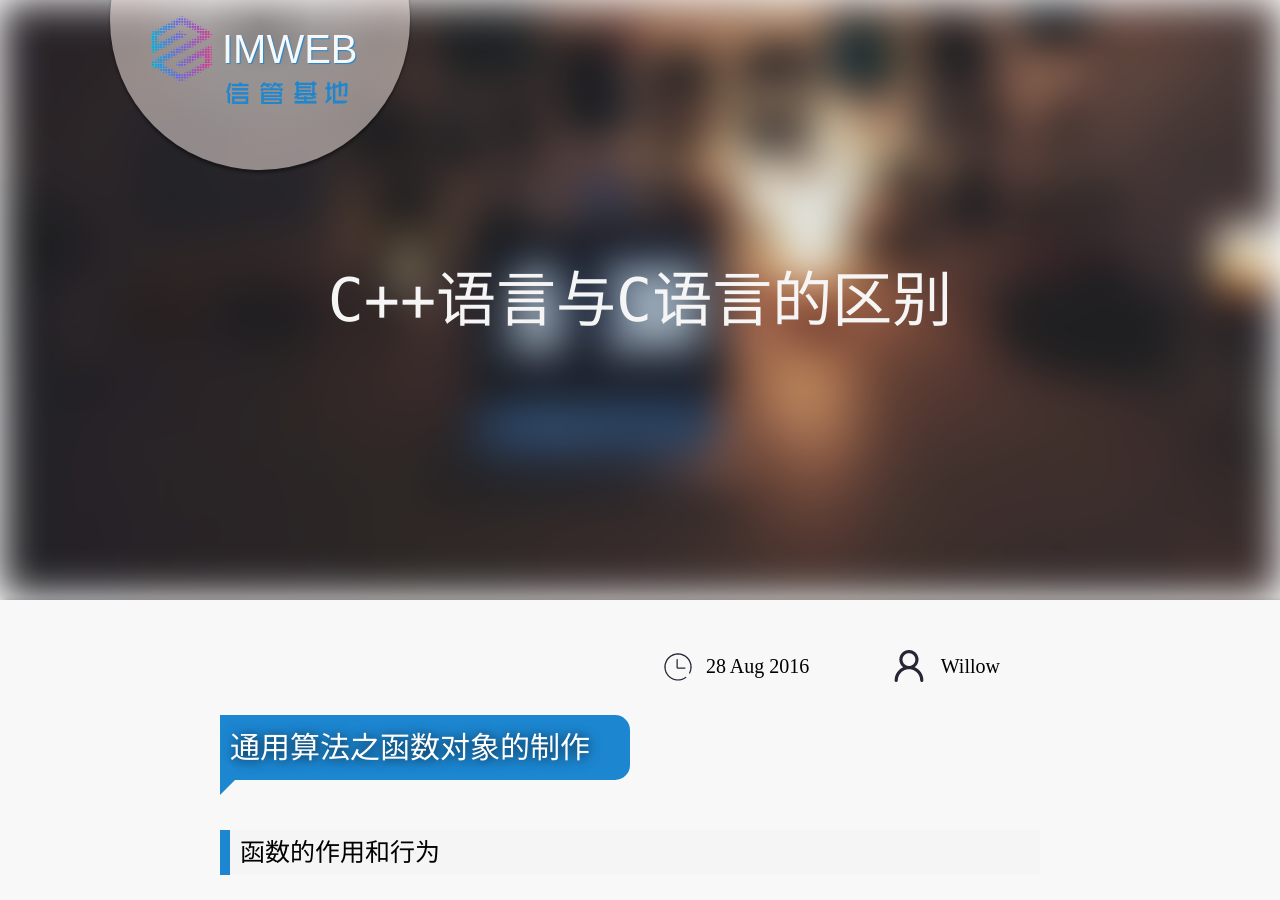
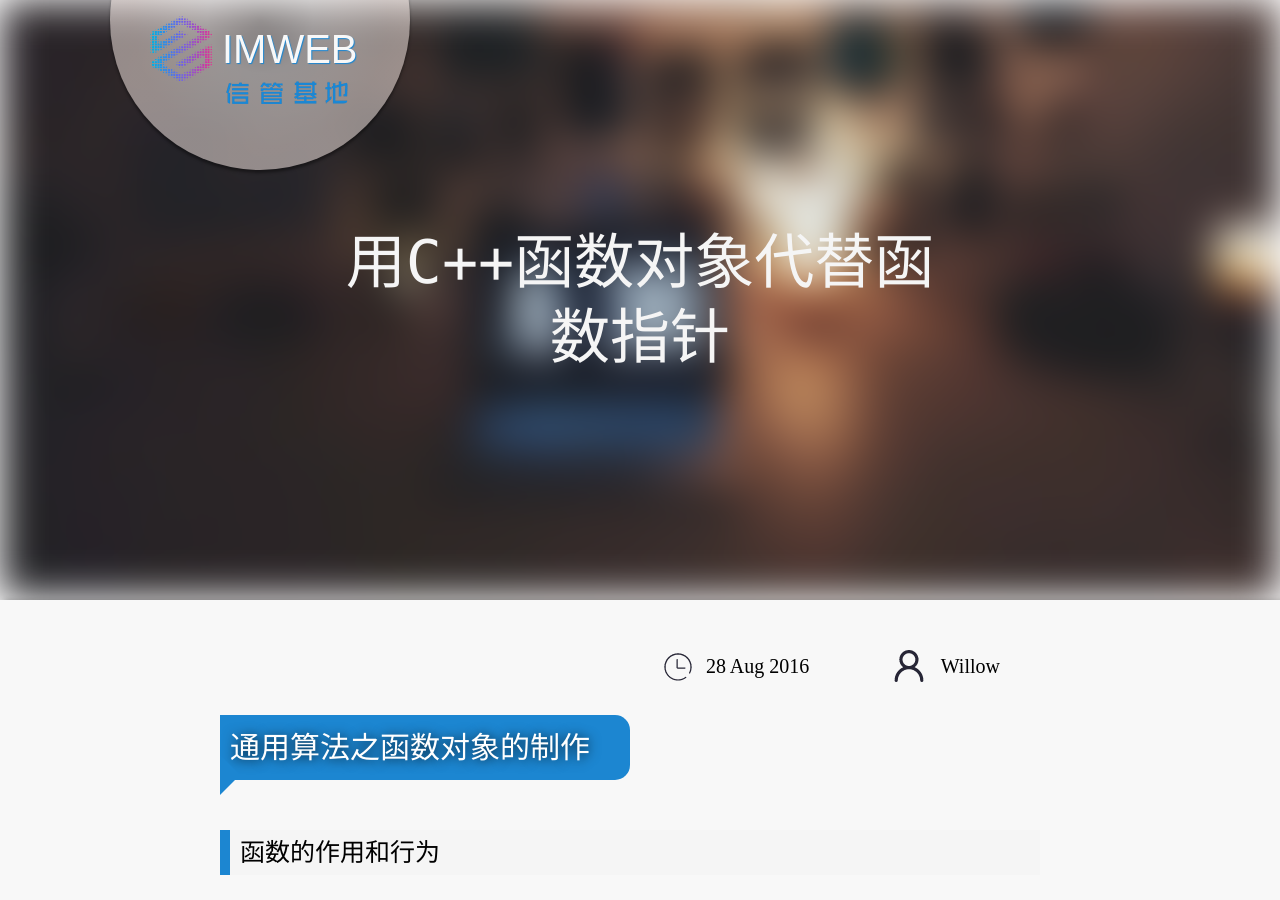
Before and after one commit to xgcyjd2014/xgcyjd2014.github.io, a Jekyll site: the page built from _posts/tech/c++/2016-08-28-function-object.markdown, in a window 1280 px wide and 900 px high. Built offline with Jekyll 4.4.1, drawn with Linux system fonts in a browser that asks for light colours; some web fonts are replaced; comment, search, counter and statistics services are not loaded.

Commit message:
new version

```diff
--- a/_posts/tech/c++/2016-08-28-function-object.markdown
+++ b/_posts/tech/c++/2016-08-28-function-object.markdown
@@ -1,6 +1,6 @@
 ---
 layout: post
-title: C++语言与C语言的区别
+title: 用C++函数对象代替函数指针
 author: Willow
 tagpic: c++.jpg
 description: c++中用函数对象代替函数指针，方便简洁。教你如何定义了一个简单的函数对象模板
```
